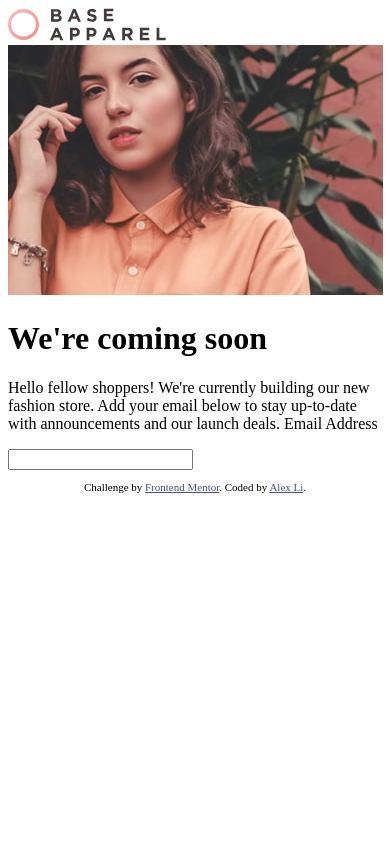
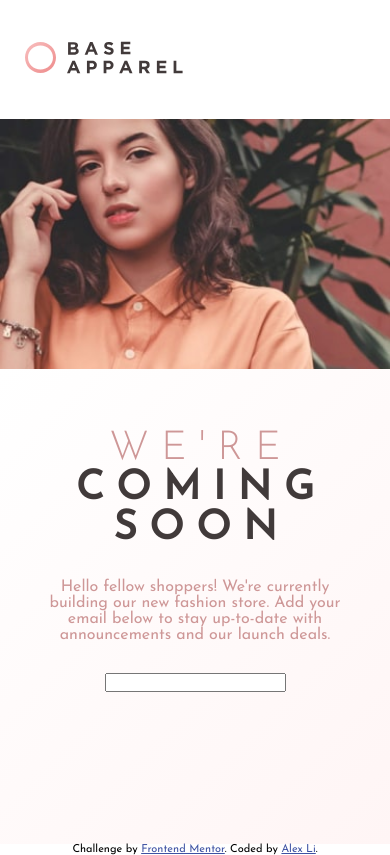
Before and after one commit to awexli/base-apparel-landing-page, a plain HTML site: page index.html in a window 390 px wide. Drawn offline with Linux system fonts and the light colour scheme.

Commit message:
complete mobile layout & padding

```diff
--- a/global.scss
+++ b/global.scss
@@ -1,6 +1,84 @@
+*,
+*::before,
+*::after {
+  padding: 0;
+  margin: 0;
+  box-sizing: border-box;
+}
+
+$desaturated-red: hsl(0, 36%, 70%);
+$soft-red: hsl(0, 93%, 68%);
+$dark-grey-red: hsl(0, 6%, 24%);
+$gradient-one: linear-gradient(135deg, hsl(0, 0%, 100%), hsl(0, 100%, 98%));
+$gradient-two: linear-gradient(135deg, hsl(0, 80%, 86%), hsl(0, 74%, 74%));
+
+body {
+  font-family: 'Josefin Sans', sans-serif;
+  font-size: 16px;
+}
+
 main {
   display: grid;
-  grid-template-columns: auto;
+  width: 100%;
+  height: 100vh;
+  grid-template-rows: 0.5fr 1fr 2fr;
+  grid-template-areas:
+    'head'
+    'hero'
+    'content';
+}
+
+main > header {
+  grid-area: head;
+  display: flex;
+  align-items: center;
+  padding: 25px;
+}
+
+main > .hero {
+  grid-area: hero;
+  max-width: 100vw; // media query here
+  min-height: 250px;
+  background-image: url(images/hero-mobile.jpg);
+  background-size: cover;
+  background-repeat: no-repeat;
+}
+
+main > .main-content {
+  grid-area: content;
+  background: $gradient-one;
+
+  .main-content-text {
+    width: 100%;
+    margin: 0 auto;
+    text-align: center;
+    padding: 60px 30px 0 30px;
+
+    .coming-soon-text {
+      display: flex;
+      justify-content: center;
+      flex-direction: column;
+      text-transform: uppercase;
+      color: $dark-grey-red;
+      font-size: 2.5rem;
+      font-weight: 600;
+
+      :first-child {
+        color: $desaturated-red;
+        font-weight: 300;
+      }
+    }
+
+    .main-description {
+      margin-top: 30px;
+      color: $desaturated-red;
+    }
+  }
+
+  .email-input {
+    text-align: center;
+    padding-top: 30px;
+  }
 }
 
 .attribution {
--- a/index.html
+++ b/index.html
@@ -14,6 +14,10 @@
 
     <title>Frontend Mentor | Base Apparel coming soon page</title>
     <link rel="stylesheet" href="styles.css" />
+    <link
+      href="https://fonts.googleapis.com/css?family=Josefin+Sans:300,400&display=swap"
+      rel="stylesheet"
+    />
   </head>
   <body>
     <main>
@@ -22,16 +26,21 @@
           <img src="/images/logo.svg" alt="Base Apparel Logo" class="logo" />
         </div>
       </header>
-      <div class="hero">
-        <img src="images/hero-mobile.jpg" alt="Hero image" />
+      <div class="hero"></div>
+      <div class="main-content">
+        <div class="main-content-text">
+          <div class="coming-soon-text">
+            <span>w e ' r e</span>
+            <span>c o m i n g</span>
+            <span>s o o n</span>
           </div>
-      <div class="main-content">
-        <h1>We're coming soon</h1>
-        <p>
-          Hello fellow shoppers! We're currently building our new fashion store.
-          Add your email below to stay up-to-date with announcements and our
-          launch deals. Email Address
+          <p class="main-description">
+            Hello fellow shoppers! We're currently building our new fashion
+            store. Add your email below to stay up-to-date with announcements
+            and our launch deals.
           </p>
+        </div>
+        <div class="email-input">
           <form action="#">
             <div class="text-input-container">
               <input
@@ -44,6 +53,7 @@
             </div>
           </form>
         </div>
+      </div>
     </main>
     <footer>
       <p class="attribution">
```
Also changed, not shown: styles.css, 1 other file. Lines whose indentation alone changed are shown as unchanged.
